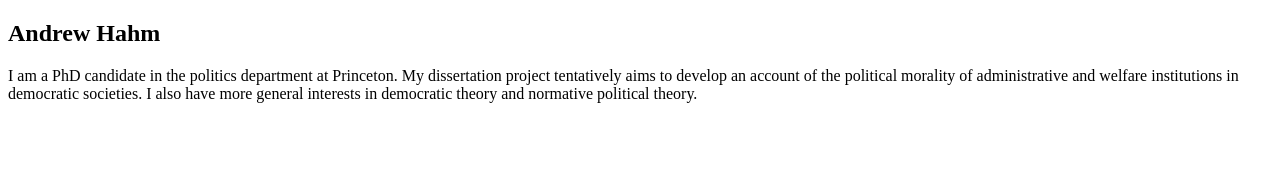
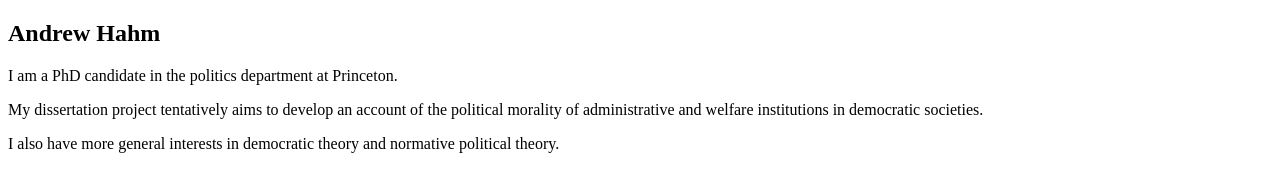
Before and after one commit to andrew-hahm/andrew-hahm.github.io, a plain HTML site: page index.html in a window 1280 px wide. Drawn offline with Linux system fonts and the light colour scheme.

Commit message:
Update index.html

```diff
--- a/index.html
+++ b/index.html
@@ -7,7 +7,13 @@
 <h2>Andrew Hahm</h2>
 
 <p>
-I am a PhD candidate in the politics department at Princeton. My dissertation project tentatively aims to develop an account of the political morality of administrative and welfare institutions in democratic societies. I also have more general interests in democratic theory and normative political theory.
+I am a PhD candidate in the politics department at Princeton.
+</p>
+<p>
+My dissertation project tentatively aims to develop an account of the political morality of administrative and welfare institutions in democratic societies.
+</p>
+<p>
+I also have more general interests in democratic theory and normative political theory.
 </p>
 <!--
 <p>
```
